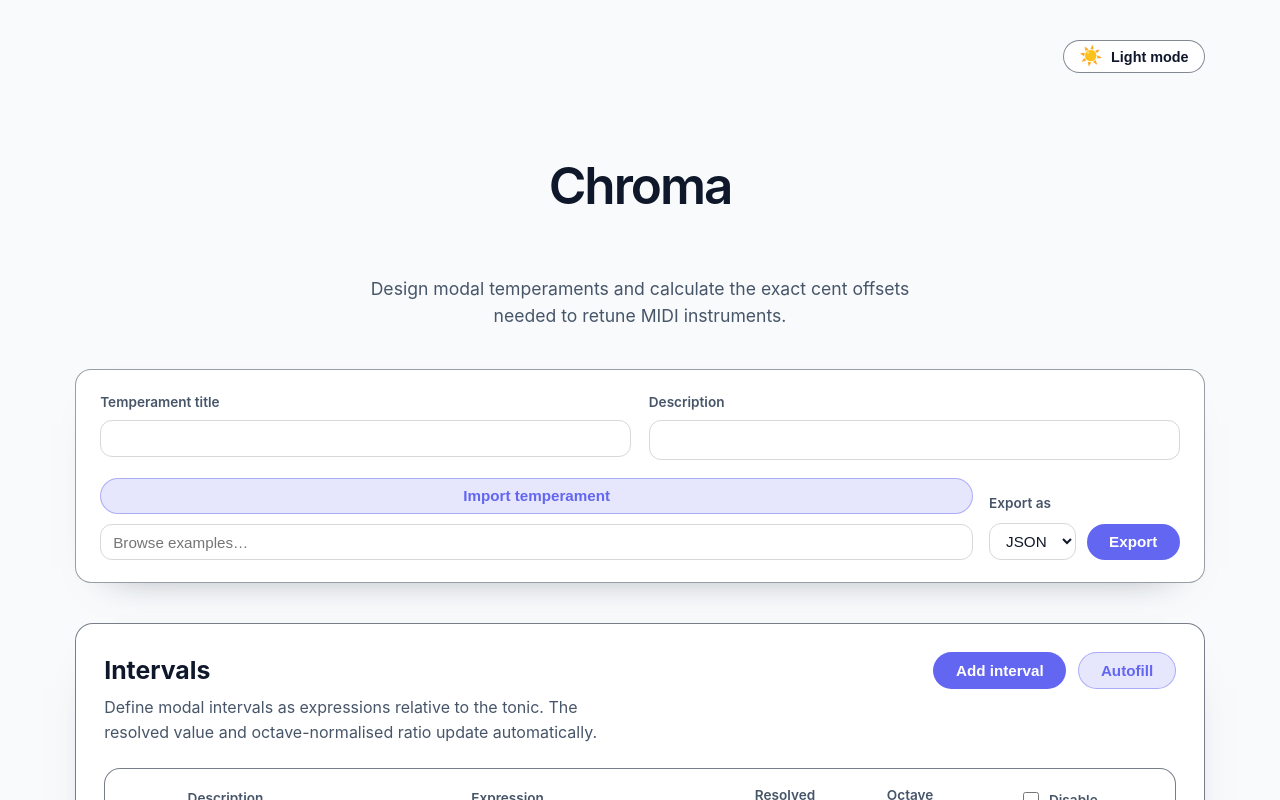
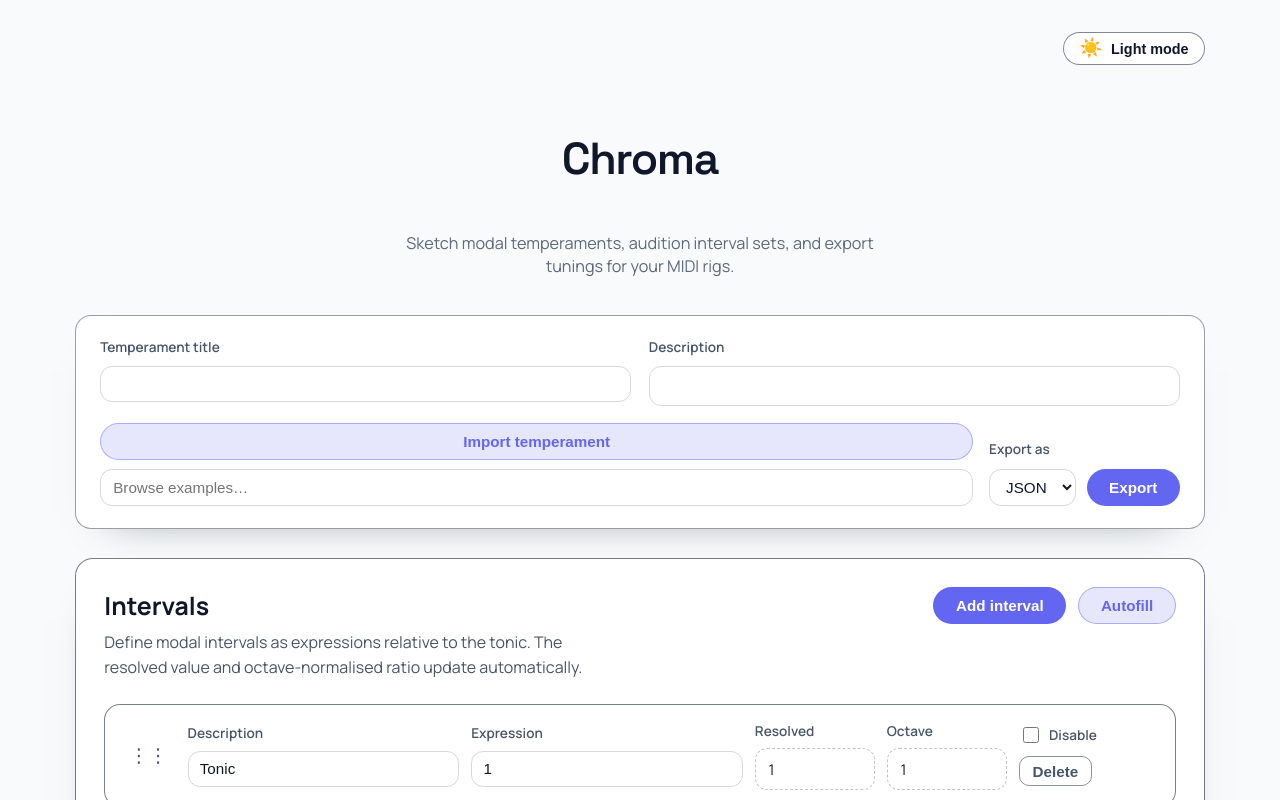
Before and after one commit to MomoPewpew/Chroma, a React (Vite) app: page / in a window 1280 px wide. Shown: the top 800 px of the page. Built offline with nearby package versions, Linux system fonts and the light colour scheme.

Commit message:
Refactor styles in App.css and index.css for improved layout and typography. Update hero section text in App.tsx for clarity and conciseness.

```diff
--- a/src/App.css
+++ b/src/App.css
@@ -1,8 +1,8 @@
 .app-shell {
   display: flex;
   flex-direction: column;
-  gap: 2.5rem;
-  padding: 2.5rem 1.5rem 3rem;
+  gap: 1.85rem;
+  padding: 2rem 1.5rem 3rem;
   width: min(92vw, 1580px);
   max-width: 100%;
   margin: 0 auto;
@@ -53,22 +53,24 @@
 .hero {
   display: flex;
   flex-direction: column;
-  gap: 1rem;
+  gap: 0.6rem;
   text-align: center;
+  margin-bottom: 0.4rem;
 }
 
 .hero h1 {
-  font-size: clamp(2.75rem, 4vw, 3.75rem);
+  font-family: 'Space Grotesk', 'Manrope', system-ui, sans-serif;
+  font-size: clamp(2.4rem, 3.5vw, 3.2rem);
   font-weight: 600;
-  letter-spacing: -0.04em;
+  letter-spacing: -0.03em;
 }
 
 .hero p {
   margin: 0 auto;
-  max-width: 36rem;
-  font-size: 1.1rem;
-  line-height: 1.55;
-  color: var(--text-secondary);
+  max-width: 32rem;
+  font-size: 1.015rem;
+  line-height: 1.45;
+  color: color-mix(in srgb, var(--text-secondary) 88%, transparent);
 }
 
 .callout {
--- a/src/App.tsx
+++ b/src/App.tsx
@@ -523,8 +523,7 @@ function App() {
       <header className="hero">
         <h1>Chroma</h1>
         <p>
-          Design modal temperaments and calculate the exact cent offsets needed to retune MIDI
-          instruments.
+          Sketch modal temperaments, audition interval sets, and export tunings for your MIDI rigs.
         </p>
       </header>
 
--- a/src/index.css
+++ b/src/index.css
@@ -1,8 +1,10 @@
+@import url('https://fonts.googleapis.com/css2?family=Manrope:wght@400;500;600;700&family=Space+Grotesk:wght@500;600&display=swap');
+
 :root {
   color-scheme: light;
   color: #0f172a;
   background-color: #f8fafc;
-  font-family: 'Inter', system-ui, -apple-system, BlinkMacSystemFont, 'Segoe UI', sans-serif;
+  font-family: 'Manrope', system-ui, -apple-system, BlinkMacSystemFont, 'Segoe UI', sans-serif;
   text-rendering: optimizeLegibility;
   -webkit-font-smoothing: antialiased;
   -moz-osx-font-smoothing: grayscale;
```
